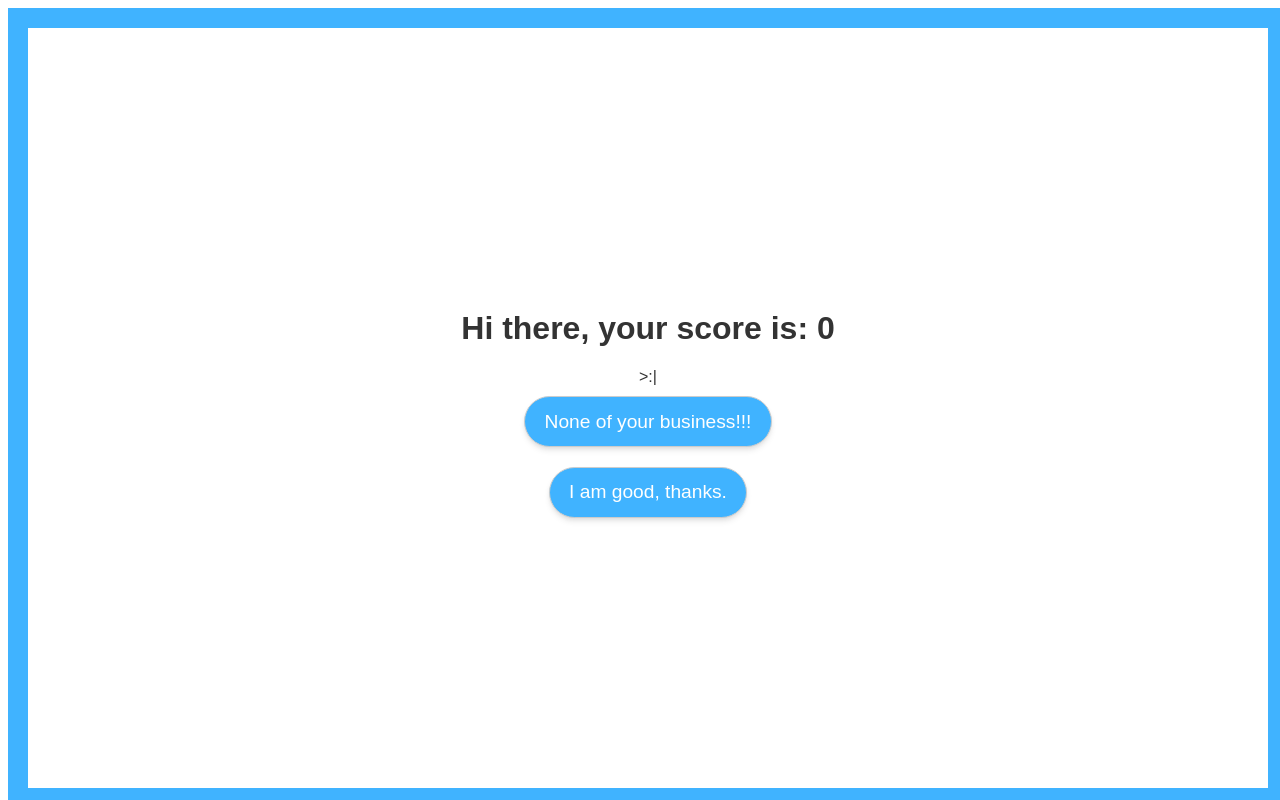
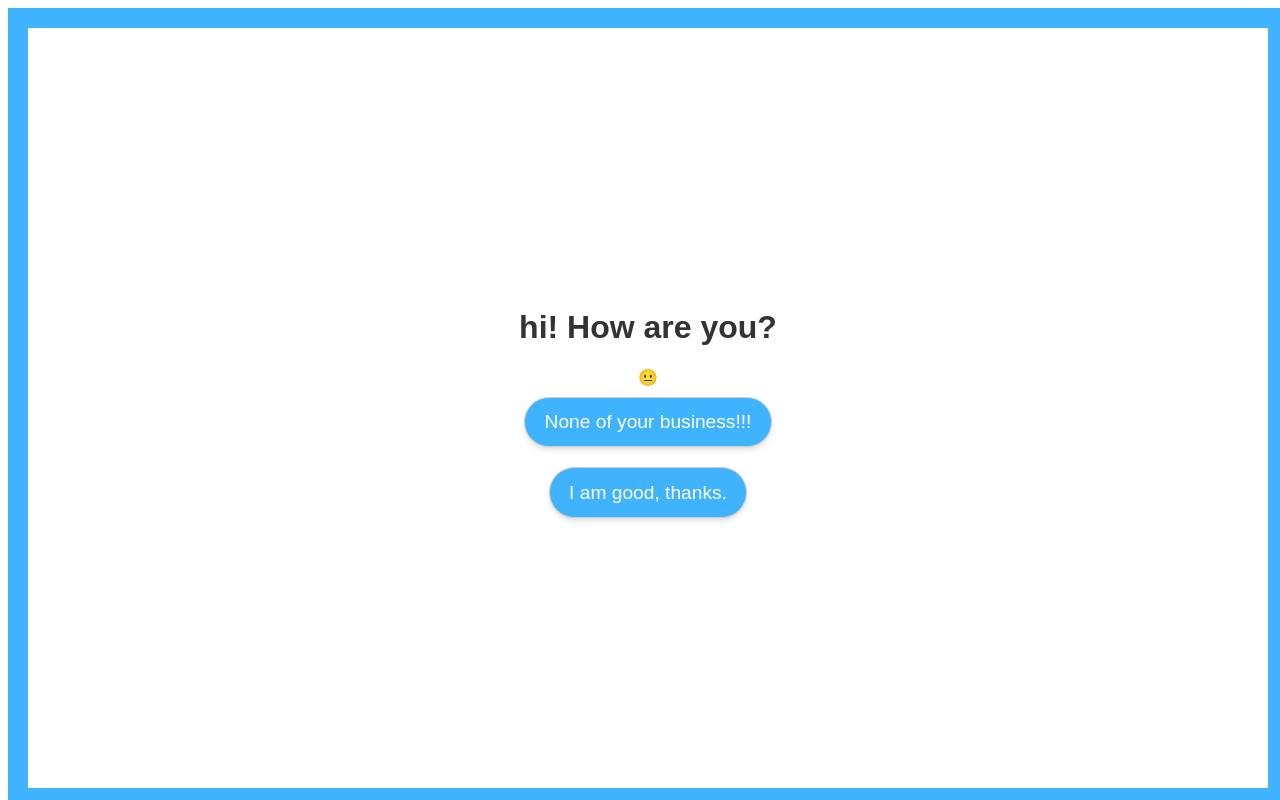
Before and after one commit to mrdougwright/svelte-playground, a Svelte app: page / in a window 1280 px wide. Built offline with nearby package versions, Linux system fonts and the light colour scheme.

Commit message:
more Reactivity!

```diff
--- a/src/App.svelte
+++ b/src/App.svelte
@@ -6,26 +6,27 @@
   import story from './story';
 
   let showHeader = false;
-  let score = 0;
+	let happyScore = 0
+	let storyIndex = 0
 
-  // Reactivity in Svelte
-	//  $:  syntax allows Svelte to listen to any variable data changes
-  $: smileySays = 'Hi there, your score is: ' + score;
-	$: if (score < -4) smileySays = "Wow, your score is low!"
-	// when any variables change, re-execute the block
+	$: smileySays = story[storyIndex].smileySays
+	$: buttons = story[storyIndex].buttons
 
-
-  let buttons = story[0].buttons;
+	const clickHandler = (e) => {
+		storyIndex += 1
+		happyScore += e.detail.value
+	}
 </script>
 
 
 {#if showHeader}
   <Header />
 {/if}
+
 <Container>
   <h1>{smileySays}</h1>
-  <Face index={2} />
-  <Buttons {buttons} on:click={(e) => {score += e.detail.value}} />
+  <Face {happyScore} size={storyIndex + 1} />
+  <Buttons {buttons} on:click={clickHandler}/>
 </Container>
 
 
--- a/src/Face.svelte
+++ b/src/Face.svelte
@@ -1,8 +1,9 @@
 <script>
-  export let index = 0
+  export let happyScore = 1
   export let size = 1
 
-  let faceList = ["=)", ":/", ">:|"]
+  const faceList = ['🤬', '😡', '😭', '🙁', '😕',  '😐', '🙂', '😀', '😄', '😊', '😘'];
+  $: index = happyScore + 5
 </script>
 
 <div style="font-size: {size}em">
```
